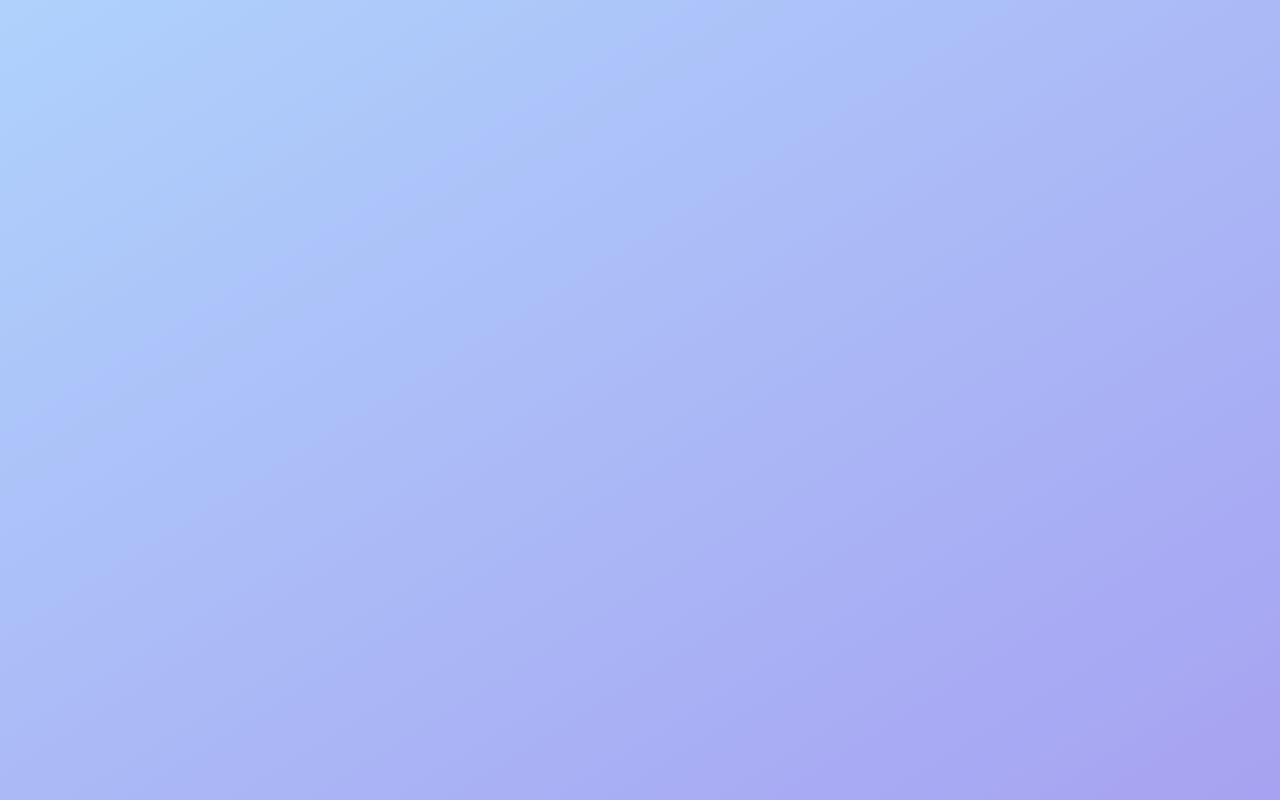
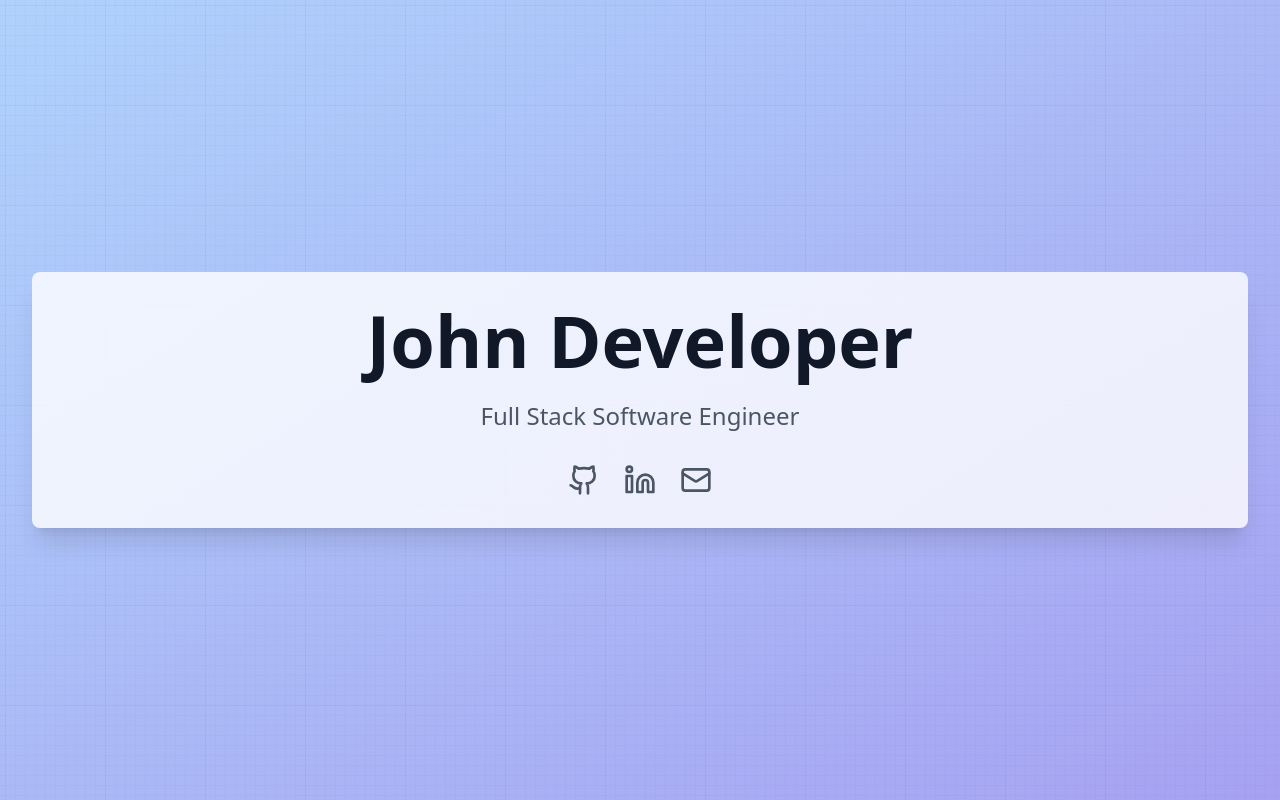
Before and after one commit to SanjayPAcharya/portfolio, a React (Vite) app: page / in a window 1280 px wide. Built offline with nearby package versions, Linux system fonts and the light colour scheme.

Commit message:
pipeline test

```diff
--- a/src/App.tsx
+++ b/src/App.tsx
@@ -13,9 +13,9 @@ function App() {
         <div className="h-screen bg-gradient-to-br from-blue-400 to-indigo-600 opacity-50" />
       </div>
       <div className="parallax-layer parallax-base">
-        {/* <Hero />
+        <Hero />
         <About />
-        <Skills />
+        {/* <Skills />
         <Projects />
         <Contact />
         <Footer /> */}
```
